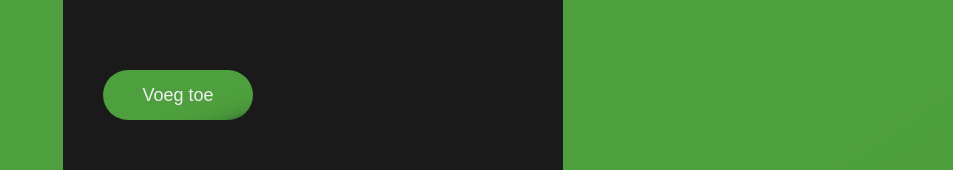
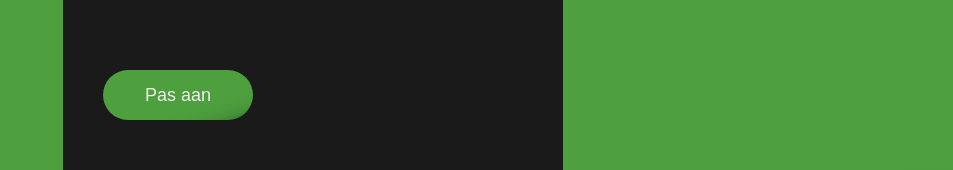
Before and after one commit to AlexMarquez-coder/Dashboard, a React (Create React App) app: page / in a window 1280 px wide. Both pictures are taken after a click on the item "Ananas". Shown: the part 200-370 px from the top of the page, without its empty margins (327-1280 px from the left). Built offline with nearby package versions, Linux system fonts and the light colour scheme.

Commit message:
made editmode state and adjusted popup component

```diff
--- a/src/components/Dashboard/Dashboard.js
+++ b/src/components/Dashboard/Dashboard.js
@@ -13,7 +13,11 @@ import "./Dashboard.css"
 class Dashboard extends React.Component {
     constructor(props) {
         super(props);
-        this.state = {productCards: [], open: true, cardClicked: {}};
+        this.state = {productCards: [],
+            open: true,
+            cardClicked: {},
+            editMode: false,
+        };
     }
 
     componentDidMount() {
@@ -42,7 +46,16 @@ class Dashboard extends React.Component {
     }
 
     onCardClicked = (idFromCard) =>{
-        console.log(this.state.productCards[idFromCard -1]);
+        if(this.state.productCards[idFromCard - 1].name === "Placeholder"){
+            this.setState({
+                editMode: false,
+            })
+        }
+        else{
+            this.setState({
+                editMode: true,
+            });
+        }
         this.setState(
             {
                 open: !this.state.open,
@@ -52,7 +65,6 @@ class Dashboard extends React.Component {
     }
 
     render() {
-        console.log(this.state.cardClicked);
         if (this.state.open === true) {
             return (
                 <article className="dashboard">
@@ -61,7 +73,7 @@ class Dashboard extends React.Component {
                 </article>);
         }
         return (
-            <Popup cardClicked={this.state.cardClicked} addButtonClicked={this.addButtonClicked} />
+            <Popup editMode={this.state.editMode} cardClicked={this.state.cardClicked} addButtonClicked={this.addButtonClicked} />
         )
     }
 }
--- a/src/components/Popup/Popup.js
+++ b/src/components/Popup/Popup.js
@@ -14,21 +14,30 @@ class Popup extends React.Component {
         this.setState({input:event.target.value});
     }
 
-    updateProducts = () =>{
+    addProduct = () =>{
         if(this.state.input !== ""){
             this.props.addButtonClicked(this.state.input);
         }
     }
 
+    editProduct = () =>{
+        console.log("edit");
+    }
+
     render() {
-        console.log(this.props.cardClicked);
+        let button = <button onClick={this.addProduct} className="popup__button">Voeg toe</button>;
+        if(this.props.editMode === true){
+            button = <button onClick={this.editProduct} className="popup__button">Pas aan</button>
+
+        }
+
         return (
             <article className="popup">
                 <div className="popup__wrapper" >
                     <label htmlFor="name" className="popup__label">Naam</label>
                     <input onChange={this.input} value={this.state.input} type="text" className="popup__input" id="name" />
                 </div>
-                <button onClick={this.updateProducts} className="popup__button">Voeg toe</button>
+                {button}
             </article>
         );
     }
```
